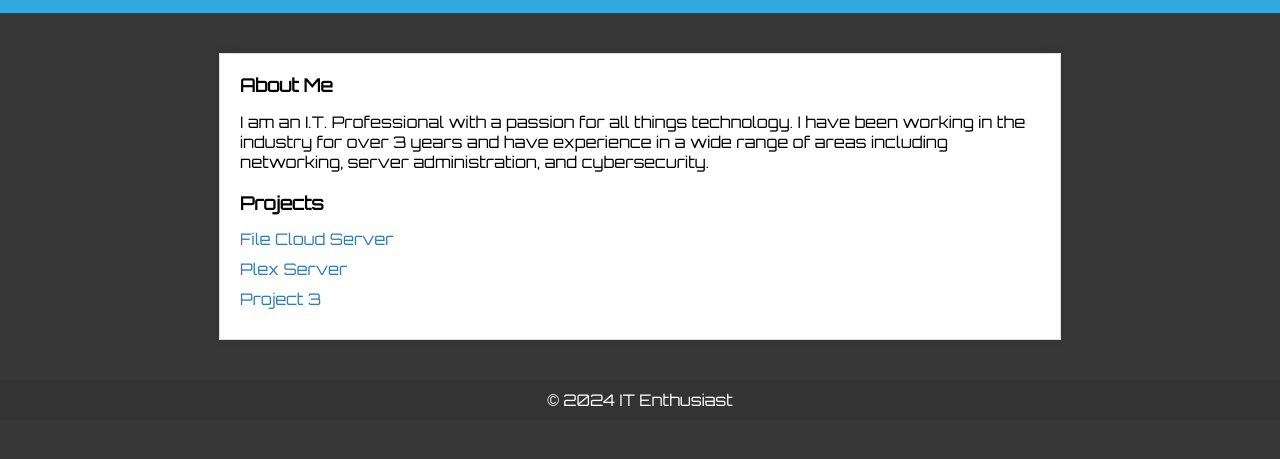
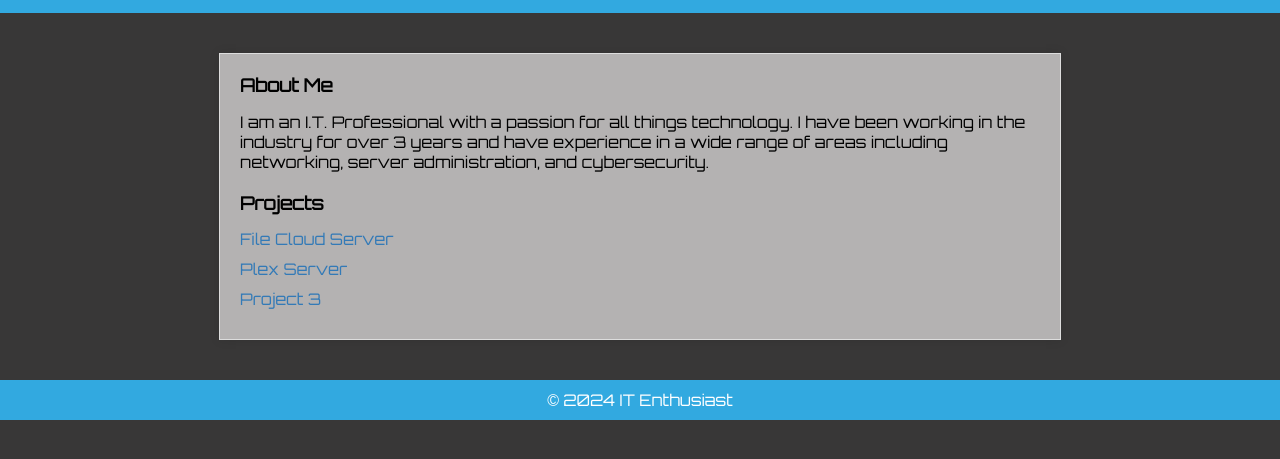
Before and after one commit to Mixon70/MixonNet, a plain HTML site: page index.html in a window 1280 px wide. Shown: the part 49-508 px from the top of the page. Drawn offline with Linux system fonts and the light colour scheme.

Commit message:
color adjustment

```diff
--- a/index.html
+++ b/index.html
@@ -32,7 +32,7 @@
       max-width: 800px;
       margin: 40px auto;
       padding: 20px;
-      background-color: #fff;
+      background-color: #b4b2b2;
       border: 1px solid #ddd;
       box-shadow: 0 0 10px rgba(0, 0, 0, 0.1);
     }
@@ -66,7 +66,7 @@
     }
 
     footer {
-      background-color: #333;
+      background-color: #32a9e0;
       color: white;
       padding: 10px;
       text-align: center;
```
